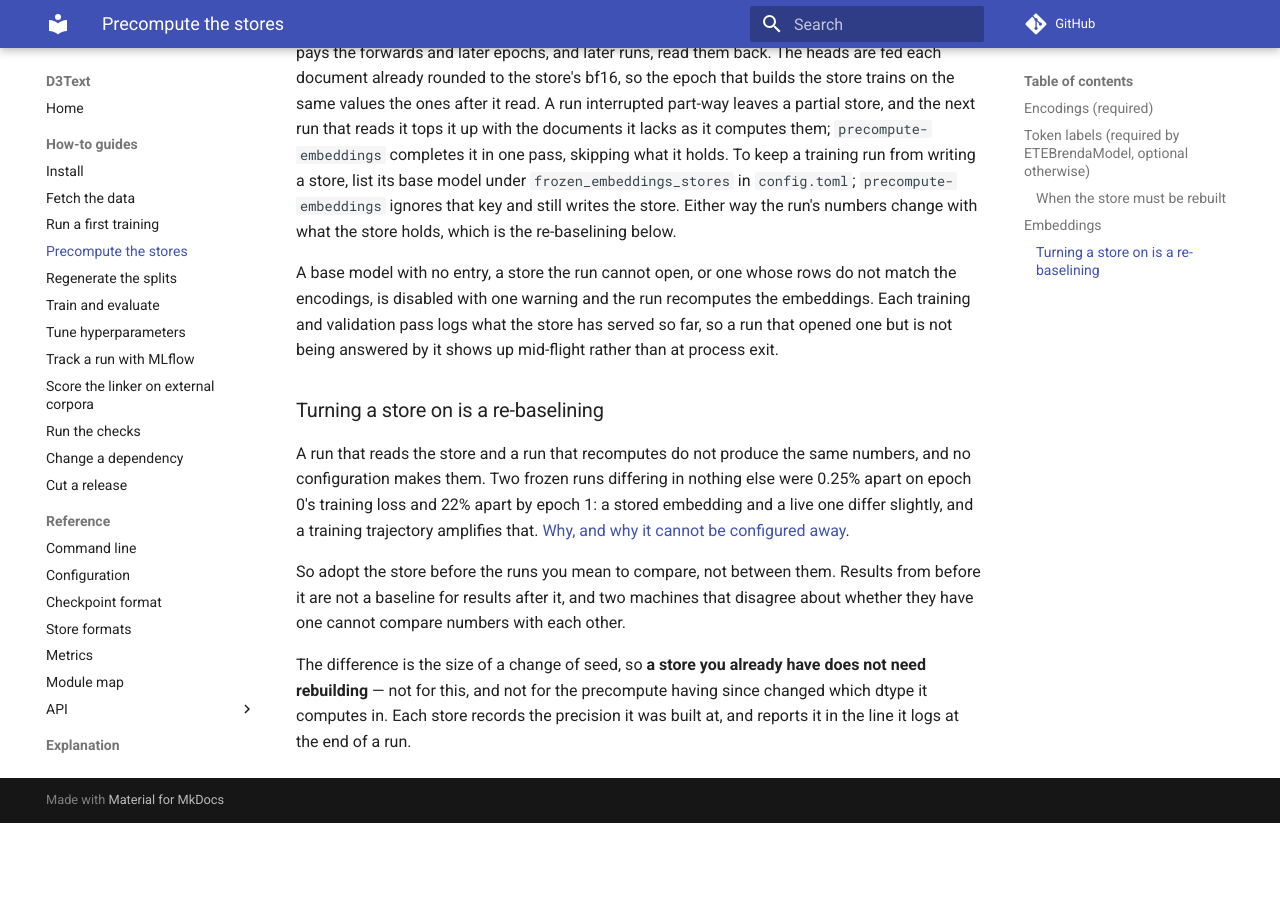
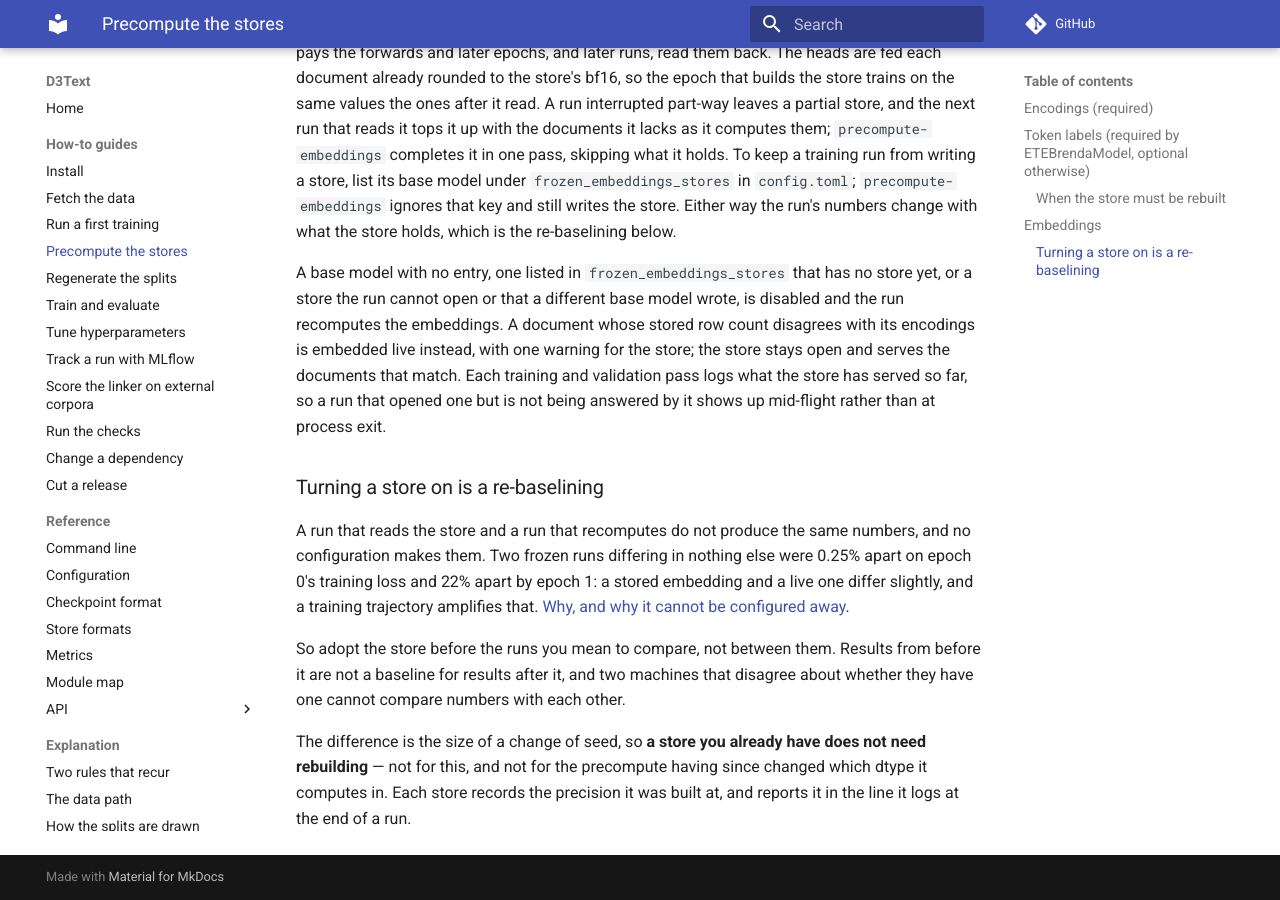
Before and after one commit to manuquadros/d3text, an MkDocs documentation site: the page built from docs/how-to/precompute-stores.md, in a window 1280 px wide and 900 px high, scrolled down 2927 px. Built offline with MkDocs 1.6.1 and Material for MkDocs 9.7.7, drawn with Linux system fonts in a browser that asks for light colours; comment, search, counter and statistics services are not loaded; before the commit the page ends 3750 px from its top, so only the background shows below that.

Commit message:
docs: a row mismatch falls back per document, not disables the store

```diff
--- a/docs/how-to/precompute-stores.md
+++ b/docs/how-to/precompute-stores.md
@@ -158,9 +158,12 @@ in `config.toml`; `precompute-embeddings` ignores that key and still writes
 the store. Either way the run's numbers change with what the store holds,
 which is the re-baselining below.
 
-A base model with no entry, a store the run cannot open, or one whose rows
-do not match the encodings, is disabled with one warning and the run
-recomputes the embeddings. Each training and validation pass logs what the
+A base model with no entry, one listed in `frozen_embeddings_stores` that has
+no store yet, or a store the run cannot open or that a different base model
+wrote, is disabled and the run recomputes the embeddings. A document whose
+stored row count disagrees with its encodings is embedded live instead, with
+one warning for the store; the store stays open and serves the documents
+that match. Each training and validation pass logs what the
 store has served so far, so a run that opened one but is not being answered
 by it shows up mid-flight rather than at process exit.
 
```
